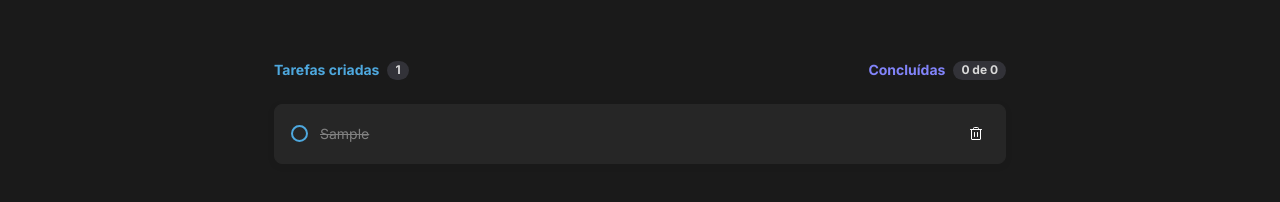
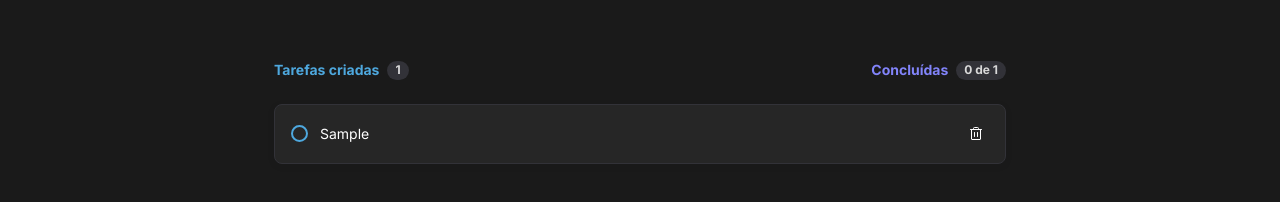
Before and after one commit to MatheusBorbely/hiDOer, a React (Vite) app: page / in a window 1280 px wide. Both pictures are taken after typing "Sample" into the empty fields and a click on the button "Criar". Shown: the part 230-432 px from the top of the page. Built offline with nearby package versions, Linux system fonts and the light colour scheme.

Commit message:
Refatorando funcionalidades | Adição e remoção de Tarefas

```diff
--- a/src/components/Header/Header.tsx
+++ b/src/components/Header/Header.tsx
@@ -9,7 +9,6 @@ export function Header() {
                 <span>to</span>
                 <span>do</span>
             </h1>
-
         </header>
      );
 }
--- a/src/components/Task/Task.tsx
+++ b/src/components/Task/Task.tsx
@@ -6,22 +6,25 @@ import { ITask } from "../../interfaces/ITask"
 interface TaskProps{
     task:  ITask;
     onDeleteTask: (id: string) => void;
+    onFinishTask: (id: string) => void;
 }
 export function Task(props: TaskProps) {
-    const {task: {id, task, isDone}, onDeleteTask} = props;
+    const {task: {id, task, isDone}, onDeleteTask, onFinishTask} = props;
 
-    const handleClick = () => {
+    const handleDeleteTask = () => {
         onDeleteTask(id);
-
+    }
+    const handleFinishTask = () => {
+        onFinishTask(id);
     }
     return (
-        <li className={`${styles.task} ${ !isDone && styles.task__done}` }>
-            <label>
+        <li className={`${styles.task} ${ isDone ? styles.task__done : ''}` } >
+            <label >
                 {task}
-                <input type="checkbox"/>
+                <input type="checkbox"onClick={handleFinishTask}/>
                 <span></span>
             </label>
-            <Trash size={16} onClick={handleClick} />
+            <Trash size={16} onClick={handleDeleteTask} />
         </li>
      );
 }
--- a/src/components/ToDoList/ToDoList.tsx
+++ b/src/components/ToDoList/ToDoList.tsx
@@ -1,17 +1,20 @@
+import { useState } from "react";
+import styles from "./ToDoList.module.css";
+
 import { Form } from "../Form/Form";
 import { Task } from "../Task/Task";
-import {ITask} from "../../interfaces/ITask"
-import { useState } from "react";
+import {ITask} from "../../interfaces/ITask";
+import clipboard from "../../assets/clipboard.png";
+
 import uuid from 'react-uuid';
-import clipboard from "../../assets/clipboard.png"
-
-import styles from "./ToDoList.module.css";
-
 
 export function ToDoList() {
     const [taskList, setTaskList] = useState<ITask[]>([]);
     const IsTaskListEmpty = taskList.length === 0;
     const taskListLenght = taskList.length;
+    const countTaskDone = taskList.reduce<number>(
+        (accumulator: number, currentValue: ITask) => currentValue.isDone ? ++accumulator : accumulator, 0
+    )
 
     const handleCreateNewTask = (task: string) => {
         const newTask = {
@@ -27,6 +30,13 @@ export function ToDoList() {
         const newTaskList = taskList.filter( task => task.id !== id);
         setTaskList(newTaskList);
     }
+    const handleFinishTask = (id: string) => {
+        const newTaskList = taskList.map(task => {
+            if (task.id === id) return {...task, isDone: !task.isDone};
+            return task;
+        });
+        setTaskList(newTaskList);
+    }
 
     return (
         <main className={styles.wrapper}>
@@ -37,7 +47,7 @@ export function ToDoList() {
                         Tarefas criadas <span>{taskListLenght}</span>
                     </strong>
                     <strong>
-                        Concluídas <span>0 de 0</span>
+                        Concluídas <span>{countTaskDone} de {taskListLenght}</span>
                     </strong>
                 </div>
                 {
@@ -45,10 +55,8 @@ export function ToDoList() {
 
                         <ul className={styles.wrapper__task_list}>
                            {taskList.map((task) =>
-                                <Task key={task.id} task={task} onDeleteTask={handleDeleteTask }  />
+                                <Task key={task.id} task={task} onDeleteTask={handleDeleteTask} onFinishTask={handleFinishTask}  />
                             )}
-
-
                         </ul>
                     :
                         <div className={styles.wrapper__emptyList}>
@@ -61,13 +69,8 @@ export function ToDoList() {
                                     Crie tarefas e organize seus itens a fazer
                                 </p>
                             </div>
-
-
                         </div>
-
                 }
-
-
             </section>
         </main>
      );
```
Also changed, not shown: src/components/Form/Form.tsx (+5 -3 lines).
